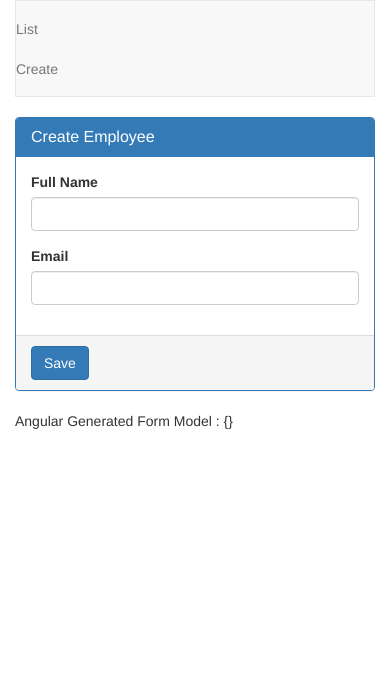
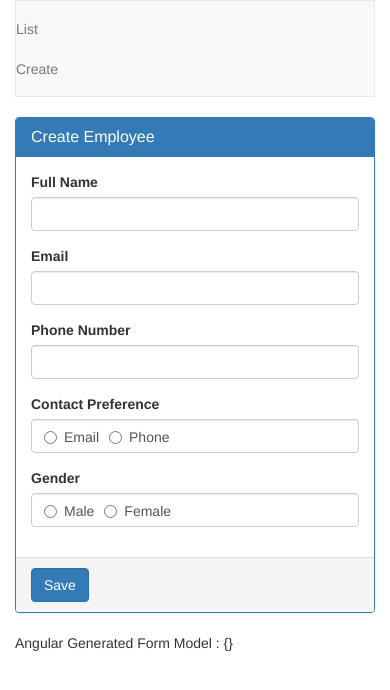
Before and after one commit to baldevbhattarai/AngularCrud, an Angular app: page /create in a window 390 px wide. Shown: the top 690 px of the page. Built offline with nearby package versions, Linux system fonts and the light colour scheme.

Commit message:
after adding phone number input and gender radio button

```diff
--- a/src/app/employees/create-employee.component.html
+++ b/src/app/employees/create-employee.component.html
@@ -16,7 +16,40 @@
         <input id="email" type="text" class="form-control"
                name="email" [(ngModel)]="email">
       </div>
+      <div class="form-group">
+        <label for="phoneNumber">Phone Number</label>
+        <input id="phoneNumber" type="text" class="form-control" name="phoneNumber"
+        [(ngModel)]="phoneNumber">
+      </div>
 
+      <div class="form-group">
+        <label>Contact Preference</label>
+        <div class="form-control">
+          <label class="radio-inline">
+            <input type="radio" name="contactPreference" value="email"
+            [(ngModel)]="contactPreference">
+            Email
+          </label>
+          <label class="radio-inline">
+            <input type="radio" name="contactPreference" value="phone"
+            [(ngModel)]="contactPreference">
+            Phone
+          </label>
+        </div>
+      </div>
+      <div class="form-group">
+        <label>Gender</label>
+        <div class="form-control">
+          <label class="radio-inline">
+            <input type="radio" name="gender" value="male" [(ngModel)]="gender">
+            Male
+          </label>
+          <label class="radio-inline">
+            <input type="radio" name="gender" value="female" [(ngModel)]="gender">
+            Female
+          </label>
+        </div>
+      </div>
     </div>
     <div class="panel-footer">
       <button class="btn btn-primary" type="submit">Save</button>
```
